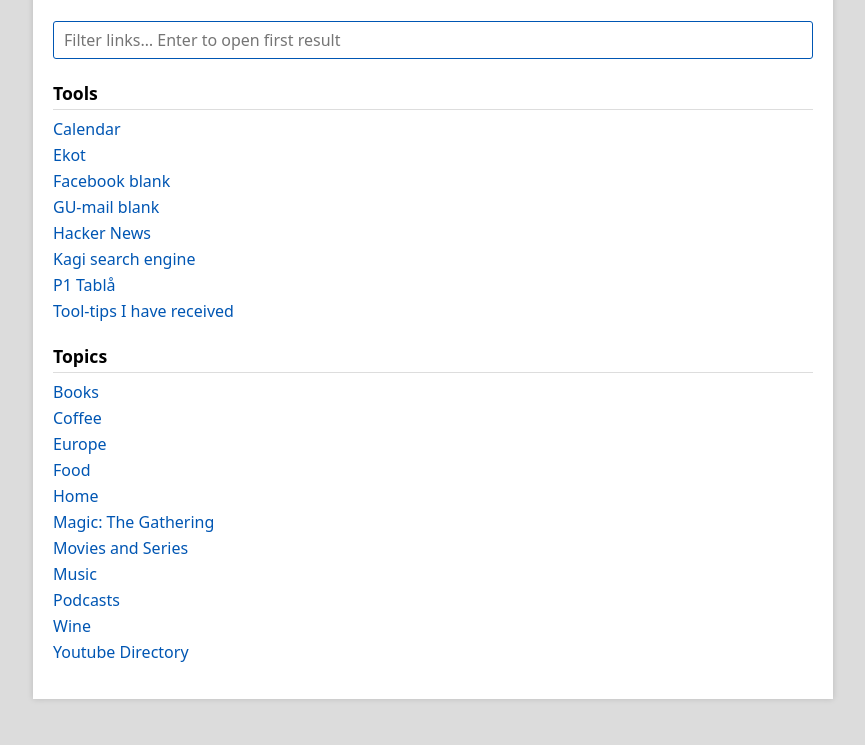
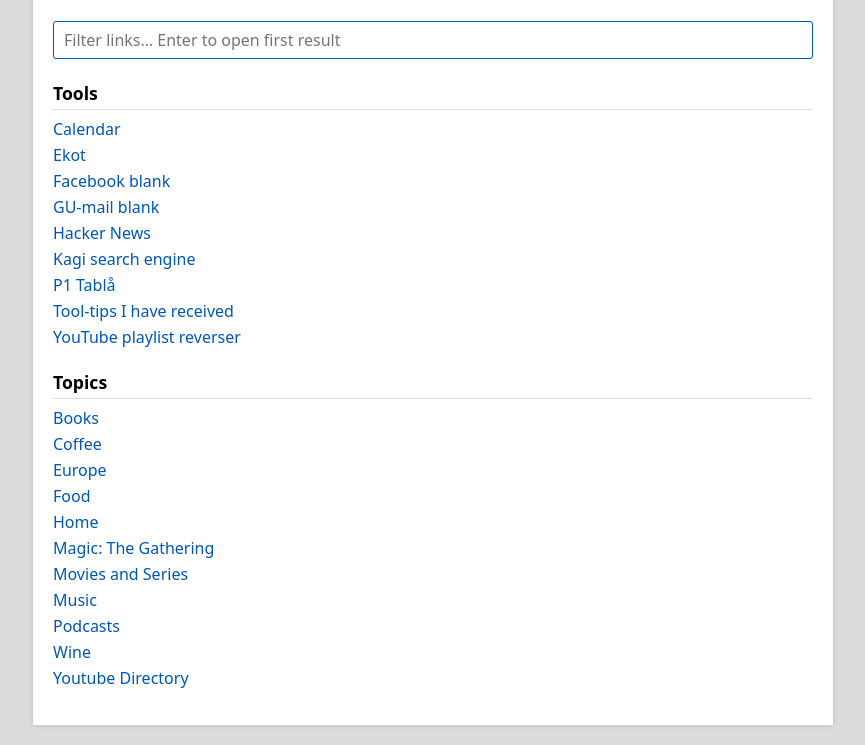
Before and after one commit to ologl/ologlstart, a plain HTML site: page index.html in a window 1280 px wide. Shown: the part 112-857 px from the top of the page, without its empty margins (207-1072 px from the left). Before the commit the page ends 831 px from the top, so only its background shows below. Drawn offline with Linux system fonts and the light colour scheme.

Commit message:
Add YouTube playlist reverser to Tools
Co-Authored-By: Claude Sonnet 5.5 <noreply@anthropic.com>
Claude-Session: https://claude.ai/code/session_01Fi2K3VUJeyKacxHBypTep7

```diff
--- a/index.html
+++ b/index.html
@@ -107,6 +107,7 @@
       <li><a href="https://www.kagi.com" target="_blank">Kagi search engine</a></li>
       <li><a href="https://www.sverigesradio.se/kanaler/tabla/p1" target="_blank">P1 Tablå</a></li>
       <li><a href="https://ologl.github.io/ologlstart/tools_tips.html">Tool-tips I have received</a></li>
+      <li><a href="https://simpledecisionmaker.onrender.com/tools/youtube-playlist-reverser/" target="_blank">YouTube playlist reverser</a></li>
     </ul>
 
     <!-- TOPICS -->
```
